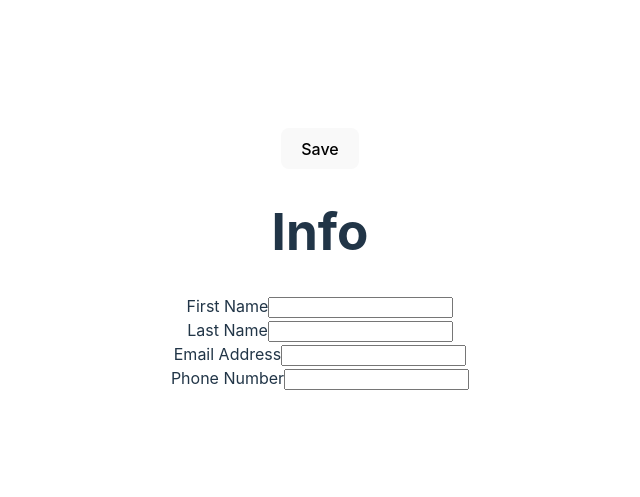
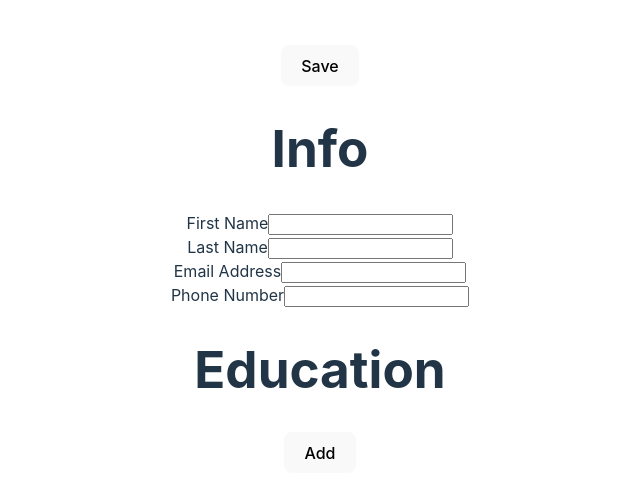
Before and after one commit to eccol/cv-react, a React (Vite) app: page / in a window 1280 px wide. Shown: the part 141-638 px from the top of the page, without its empty margins (320-960 px from the left). Built offline with nearby package versions, Linux system fonts and the light colour scheme.

Commit message:
Add Schools component

```diff
--- a/package.json
+++ b/package.json
@@ -11,7 +11,8 @@
   },
   "dependencies": {
     "react": "^18.2.0",
-    "react-dom": "^18.2.0"
+    "react-dom": "^18.2.0",
+    "uuid": "^9.0.1"
   },
   "devDependencies": {
     "@types/react": "^18.2.55",
--- a/src/App.jsx
+++ b/src/App.jsx
@@ -2,6 +2,7 @@ import { useState } from 'react';
 import './App.css';
 
 import Info from './components/Info.jsx';
+import Schools from './components/Schools.jsx';
 
 function App() {
   const [editMode, setEditMode] = useState(true);
@@ -16,6 +17,7 @@ function App() {
         {editMode ? 'Save' : 'Edit'}
       </button>
       <Info editMode={editMode} />
+      <Schools editMode={editMode} />
     </>
   );
 }
--- /dev/null
+++ b/src/components/Schools.jsx
@@ -0,0 +1,60 @@
+import { useState } from 'react';
+import { v4 as uuid } from 'uuid';
+
+export default function Schools({ editMode }) {
+  const [schools, setSchools] = useState([]);
+
+  function addSchool() {
+    const id = uuid();
+    const newSchool = { name: 'School University', id: id };
+    setSchools([...schools, newSchool]);
+  }
+
+  function removeSchool(schoolID) {
+    const updatedSchools = schools.filter((school) => school.id !== schoolID);
+    setSchools(updatedSchools);
+  }
+
+  function updateSchool(schoolID, field, value) {
+    const updatedSchools = schools.map((school) => {
+      if (school.id !== schoolID) return school;
+      return { ...school, [field]: value };
+    });
+    setSchools(updatedSchools);
+  }
+
+  const schoolList = schools.map((school) => {
+    return (
+      <div className="school" key={school.id}>
+        <label htmlFor="name">School</label>
+        {editMode ? (
+          <input
+            id="school-name"
+            name="name"
+            value={school.name}
+            onInput={(e) => updateSchool(school.id, 'name', e.target.value)}
+          />
+        ) : (
+          <p>{school.name}</p>
+        )}
+        {editMode ? (
+          <button type="button" onClick={() => removeSchool(school.id)}>
+            Remove
+          </button>
+        ) : null}
+      </div>
+    );
+  });
+
+  return (
+    <div className="education">
+      <h1>Education</h1>
+      {schoolList}
+      {editMode ? (
+        <button type="button" onClick={addSchool}>
+          Add
+        </button>
+      ) : null}
+    </div>
+  );
+}
```
Also changed, not shown: 1 other file (tests, documents, lock files or other folders).
